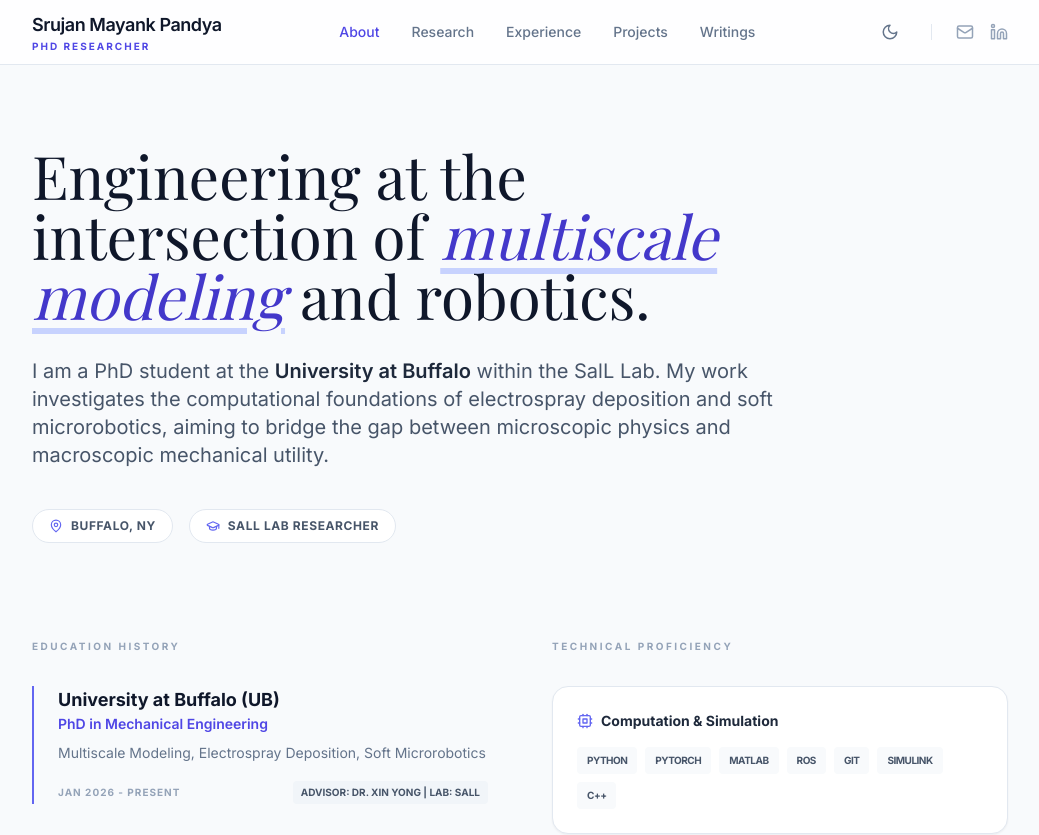
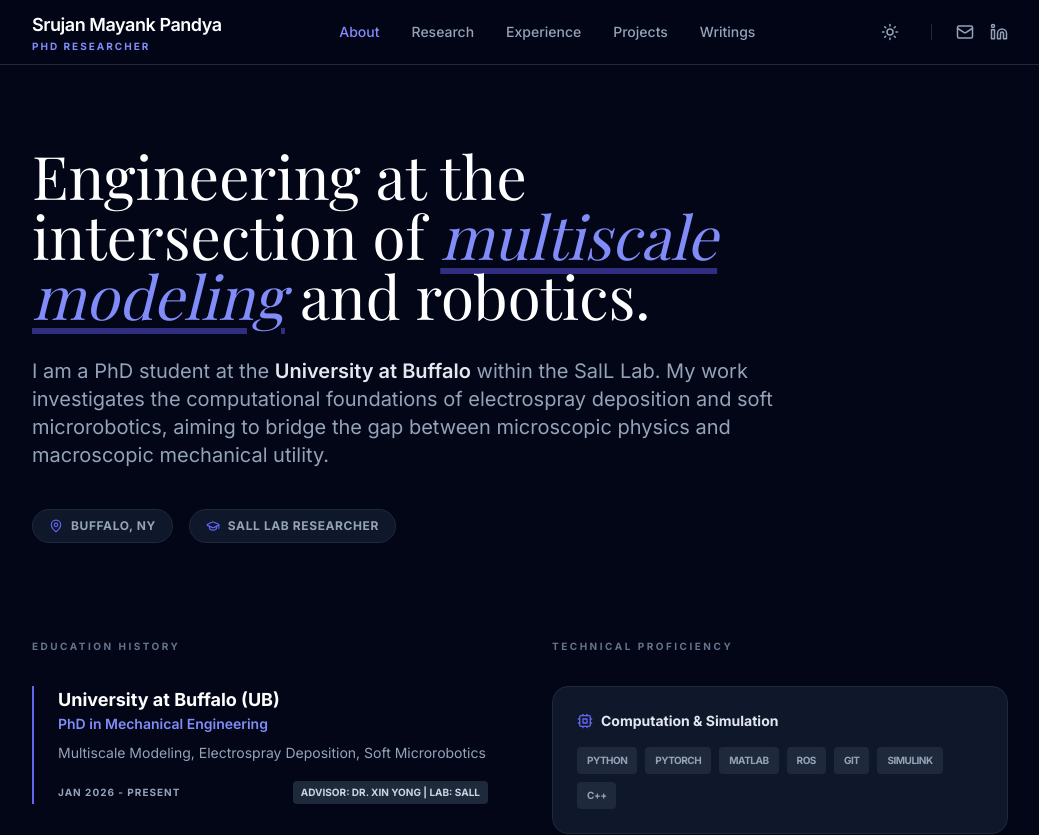
Before and after one commit to SrujanPandya/SrujanPandya.github.io, a React (Vite) app: page / in a window 1280 px wide. Shown: the top 835 px of the page, without its empty margins (120-1159 px from the left). Built offline with nearby package versions, Linux system fonts and the light colour scheme; a web font is replaced by a local one.

Commit message:
Set dark mode as default theme

```diff
--- a/src/App.jsx
+++ b/src/App.jsx
@@ -18,7 +18,7 @@ import {
 
 const App = () => {
     const [activeTab, setActiveTab] = useState('About');
-    const [isDark, setIsDark] = useState(false);
+    const [isDark, setIsDark] = useState(true);
 
     // Synchronize theme with local preference if needed,
     // though we default to light for the first load.
@@ -134,8 +134,8 @@ const App = () => {
                                     key={tab.name}
                                     onClick={() => setActiveTab(tab.name)}
                                     className={`text-sm font-medium transition-colors ${activeTab === tab.name
-                                            ? 'text-indigo-600 dark:text-indigo-400'
-                                            : 'text-slate-500 dark:text-slate-400 hover:text-slate-800 dark:hover:text-slate-200'
+                                        ? 'text-indigo-600 dark:text-indigo-400'
+                                        : 'text-slate-500 dark:text-slate-400 hover:text-slate-800 dark:hover:text-slate-200'
                                         }`}
                                 >
                                     {tab.name}
```
